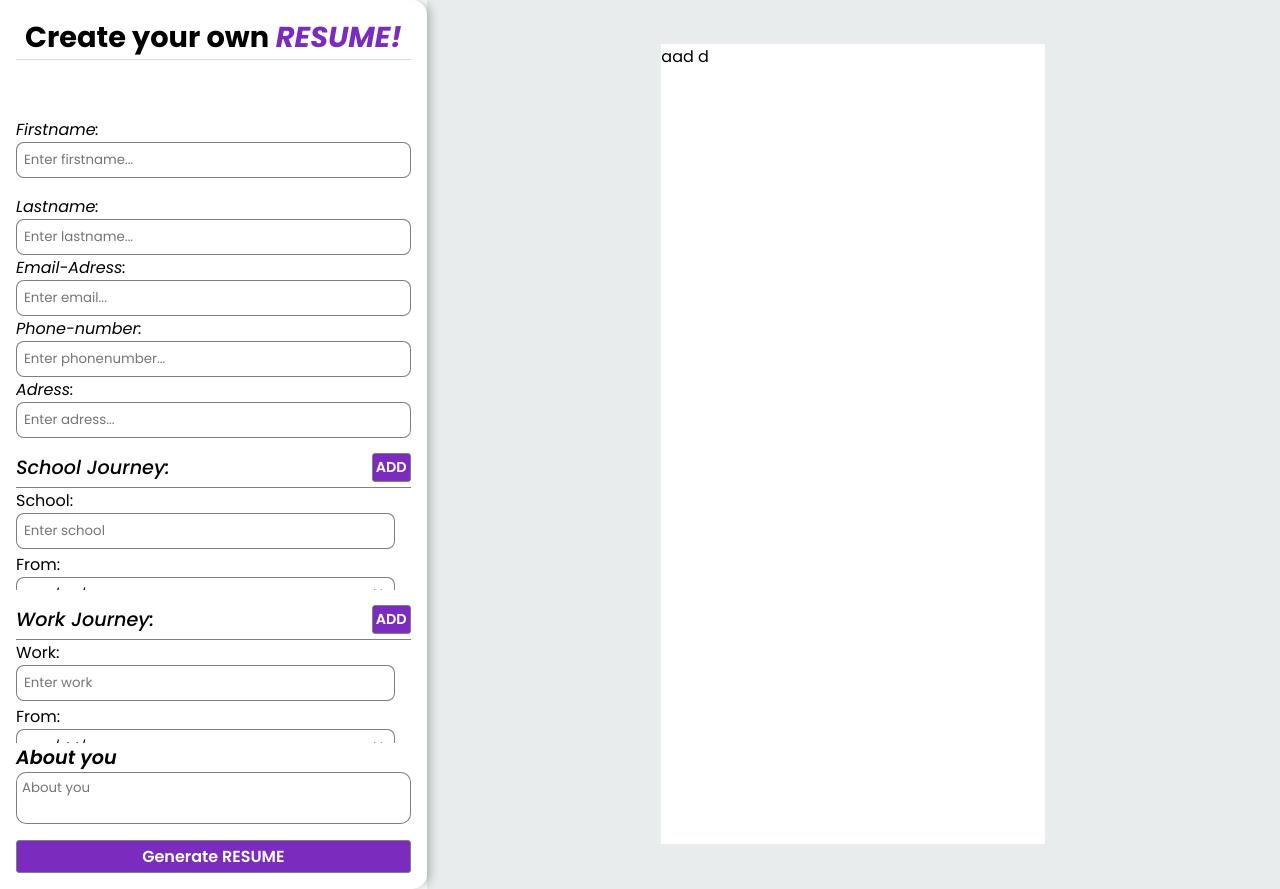
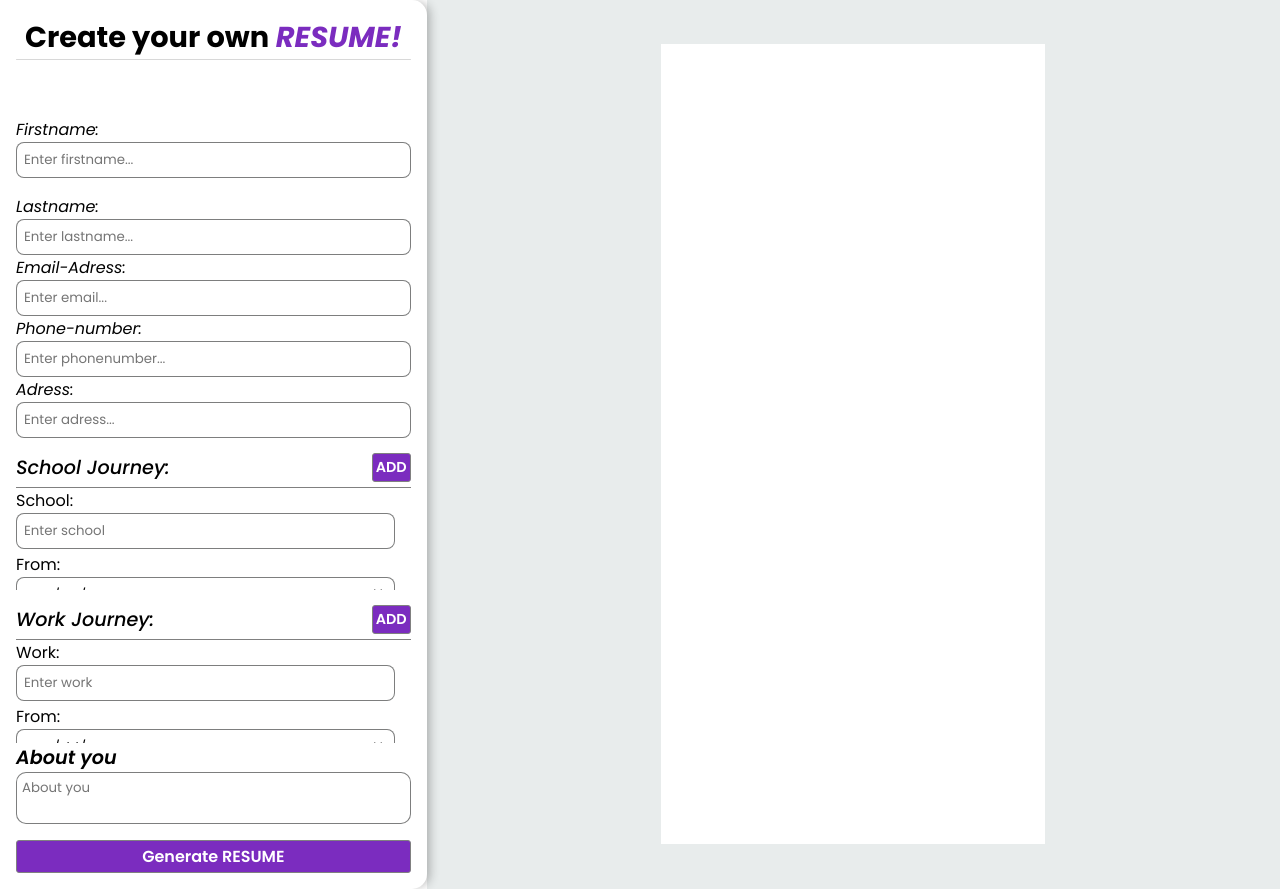
Before and after one commit to Kili196/CV-Generator, a React (Vite) app: page / in a window 1280 px wide. Built offline with nearby package versions, Linux system fonts and the light colour scheme.

Commit message:
added max and min width / height

```diff
--- a/src/components/CvView.jsx
+++ b/src/components/CvView.jsx
@@ -1,7 +1,7 @@
 const CvView = () => {
   return (
     <div className="cv-view flex-center">
-      <div className="cv-container"> aad d</div>
+      <div className="cv-container"></div>
     </div>
   );
 };
--- a/src/styles/CvView.css
+++ b/src/styles/CvView.css
@@ -2,7 +2,10 @@
   background-color: var(--main-backgroundColor);
 }
 .cv-container {
-  width: 45%;
-  height: 90%;
+  min-width: 45%;
+  min-height: 90%;
+
+  max-width: 45%;
+  min-height: 90%;
   background-color: white;
 }
```
